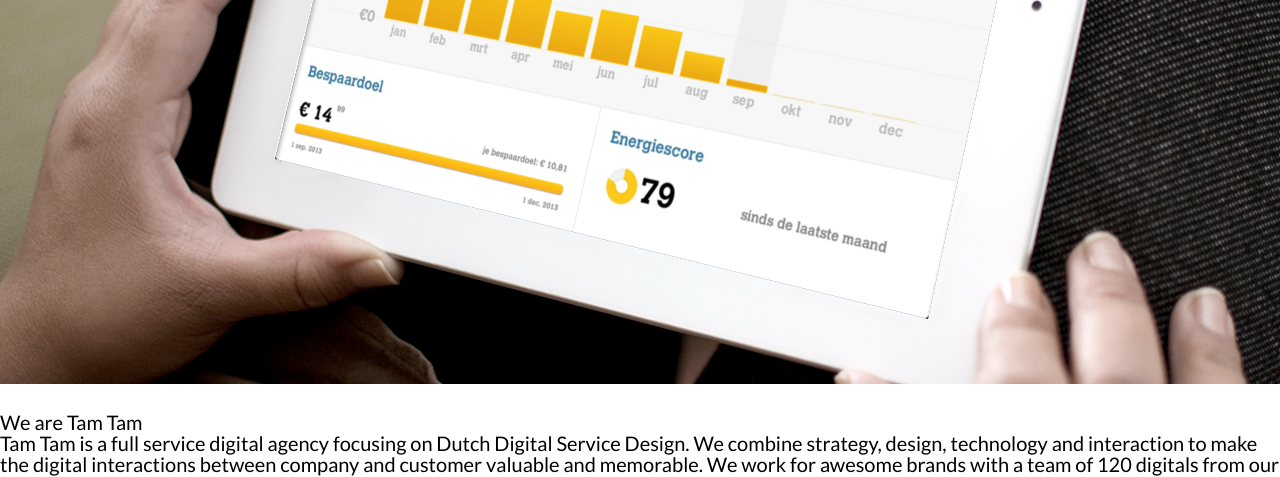
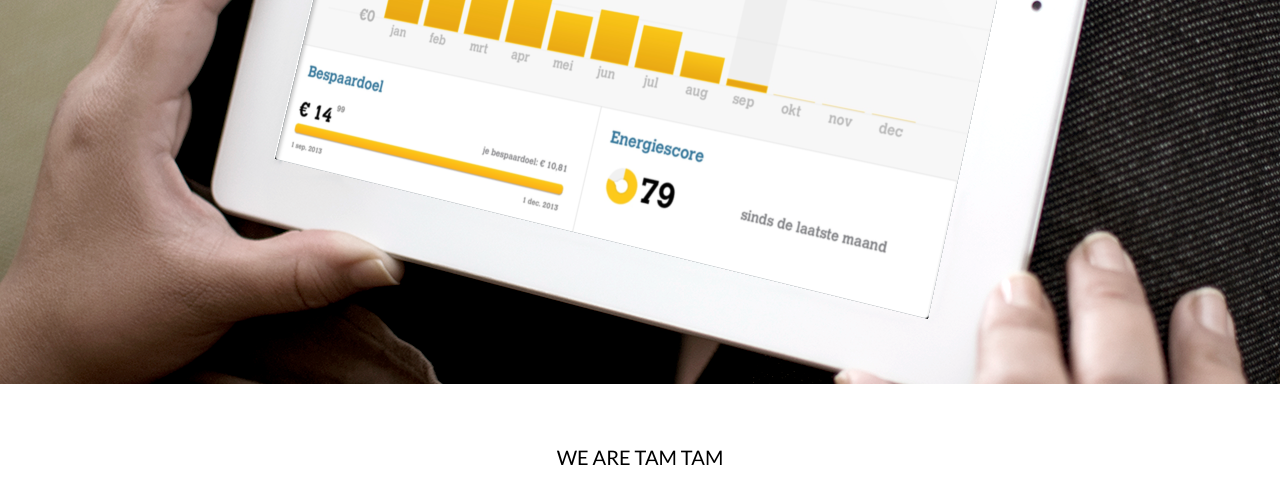
Before and after one commit to guimachiavelli/tamtam-assignment, a plain HTML site: page index.html in a window 1280 px wide. Shown: the part 2132-2609 px from the top of the page. Drawn offline with Linux system fonts and the light colour scheme; files whose address does not match are found by name.

Commit message:
add about section

```diff
--- a/assets/css/styles.css
+++ b/assets/css/styles.css
@@ -198,6 +198,8 @@ a {
   height: 100vh;
   position: relative;
   margin-bottom: 28px; }
+  .case:last-child {
+    margin-bottom: 0; }
 
 .case__info {
   position: absolute;
@@ -248,3 +250,18 @@ a {
   -webkit-transform: translateX(-50%);
           transform: translateX(-50%);
   font-size: 40px; }
+
+.about {
+  padding: 59.5px 22px; }
+
+.about__title {
+  font-size: 20px;
+  text-transform: uppercase;
+  line-height: 28px;
+  margin-bottom: 17.5px;
+  text-align: center; }
+
+.about__content {
+  font-size: 15px;
+  font-weight: 300;
+  text-align: center; }
```
